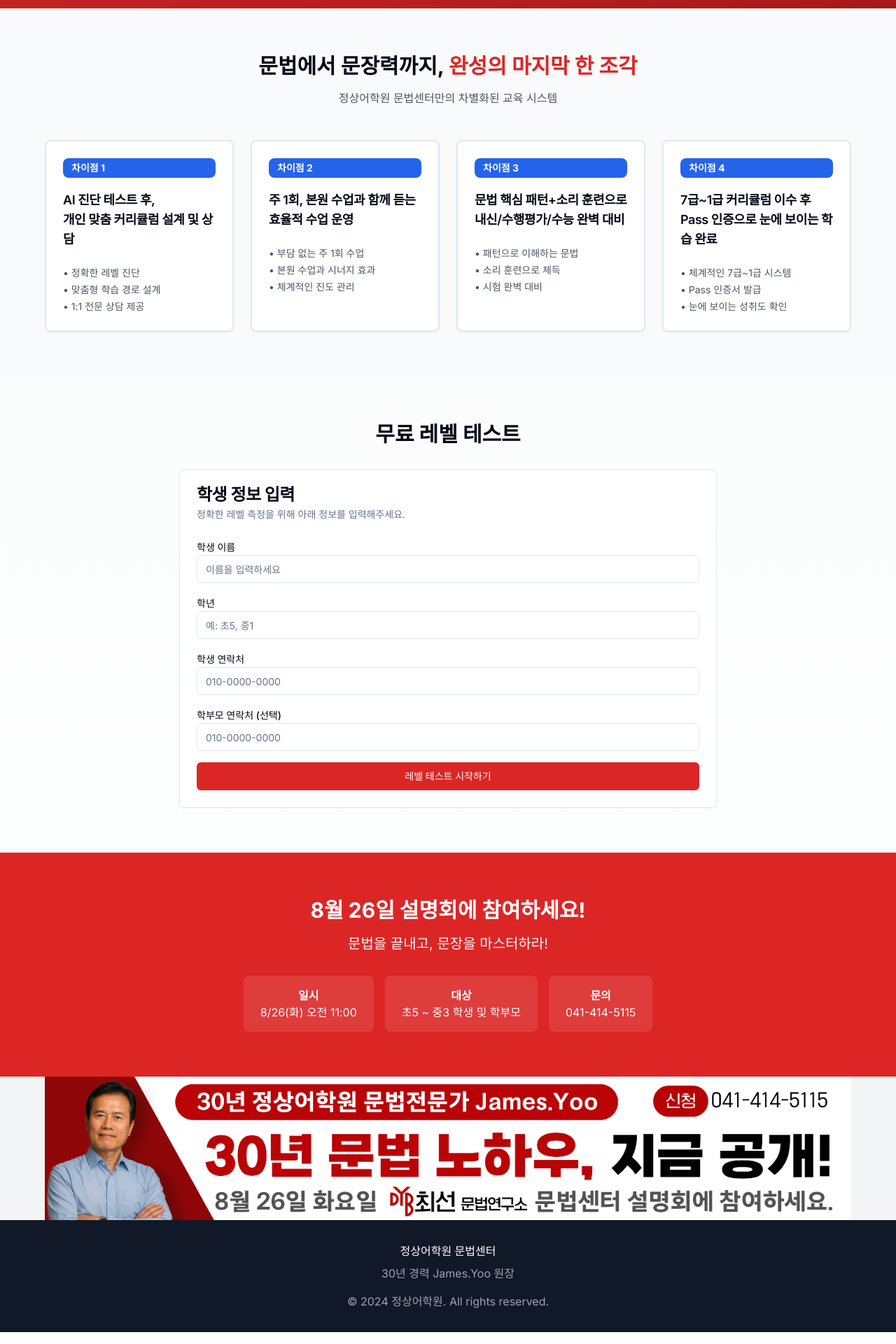
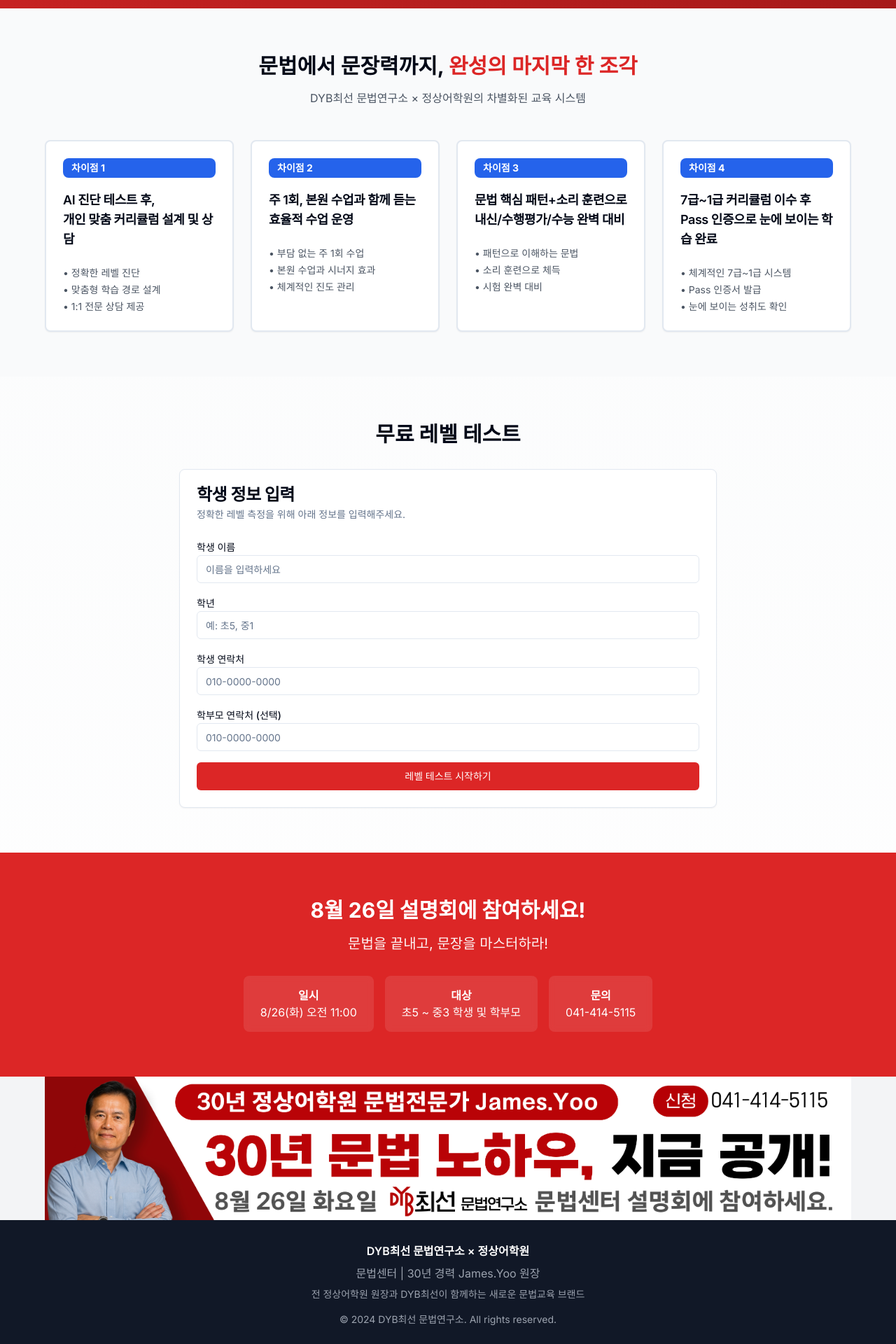
Before and after one commit to wjb127/english-landing, a Next.js app: page / in a window 1280 px wide. Shown: the part 440-2360 px from the top of the page at 70% size. Built offline with nearby package versions, Linux system fonts and the light colour scheme.

Commit message:
feat: 브랜드 정보 업데이트
- DYB최선 문법연구소 × 정상어학원 파트너십 강조
- 전 정상어학원 원장과 DYB최선의 협업 브랜드 명시
- 메타데이터 및 타이틀 업데이트
- Footer에 브랜드 스토리 추가

```diff
--- a/app/admin/page.tsx
+++ b/app/admin/page.tsx
@@ -130,10 +130,10 @@
         <div className="container mx-auto px-4 py-4">
           <div className="flex items-center justify-between">
             <h1 className="text-2xl font-bold text-gray-900">
-              정상어학원 문법센터 - 관리자 대시보드
+              DYB최선 문법연구소 × 정상어학원 - 관리자 대시보드
             </h1>
             <div className="text-sm text-gray-500">
-              크몽 프로젝트 #11
+              문법센터 관리 시스템
             </div>
           </div>
         </div>
--- a/app/layout.tsx
+++ b/app/layout.tsx
@@ -5,8 +5,8 @@
 const inter = Inter({ subsets: ["latin"] })
 
 export const metadata: Metadata = {
-  title: "정상어학원 문법센터 - 30년 전통의 체계적인 영어 문법 교육",
-  description: "30년 경력 James.Yoo 원장이 직접 지도하는 문법센터. AI 진단 테스트로 정확한 레벨 측정 후 맞춤 교육 제공",
+  title: "DYB최선 문법연구소 × 정상어학원 - 문법센터",
+  description: "전 정상어학원 원장 James.Yoo와 DYB최선이 함께하는 새로운 문법교육 브랜드. AI 진단 테스트로 정확한 레벨 측정 후 맞춤 교육 제공",
 }
 
 export default function RootLayout({
--- a/app/page.tsx
+++ b/app/page.tsx
@@ -105,11 +105,11 @@
         <div className="container mx-auto px-4 py-20 relative z-10">
           <div className="max-w-5xl mx-auto text-center">
             <h1 className="text-5xl md:text-6xl font-bold mb-6 leading-tight">
-              30년 전통, 정상어학원<br />
-              <span className="text-yellow-300">문법센터</span> 시작합니다!
+              DYB최선 × 정상어학원<br />
+              <span className="text-yellow-300">문법센터</span> 새롭게 시작합니다!
             </h1>
             <p className="text-xl mb-4 opacity-95">
-              30년 경력 James.Yoo 원장이 직접 지도하는 체계적인 문법 교육
+              전 정상어학원 원장 James.Yoo와 DYB최선이 함께하는 문법연구소
             </p>
             <p className="text-lg mb-8 opacity-90">
               8월 26일 화요일 오전 11:00 설명회 | 초5~중3 학생 및 학부모 대상
@@ -141,7 +141,7 @@
             문법에서 문장력까지, <span className="text-red-600">완성의 마지막 한 조각</span>
           </h2>
           <p className="text-center text-gray-600 mb-12">
-            정상어학원 문법센터만의 차별화된 교육 시스템
+            DYB최선 문법연구소 × 정상어학원의 차별화된 교육 시스템
           </p>
           <div className="grid md:grid-cols-2 lg:grid-cols-4 gap-6 max-w-6xl mx-auto">
             <Card className="border-2 hover:border-blue-500 transition-all hover:shadow-lg">
@@ -387,9 +387,10 @@
       {/* Footer */}
       <footer className="bg-gray-900 text-white py-8">
         <div className="container mx-auto px-4 text-center">
-          <p className="mb-2">정상어학원 문법센터</p>
-          <p className="text-gray-400">30년 경력 James.Yoo 원장</p>
-          <p className="text-gray-400 mt-4">© 2024 정상어학원. All rights reserved.</p>
+          <p className="mb-2 font-semibold">DYB최선 문법연구소 × 정상어학원</p>
+          <p className="text-gray-400 mb-2">문법센터 | 30년 경력 James.Yoo 원장</p>
+          <p className="text-gray-400 text-sm">전 정상어학원 원장과 DYB최선이 함께하는 새로운 문법교육 브랜드</p>
+          <p className="text-gray-400 mt-4 text-sm">© 2024 DYB최선 문법연구소. All rights reserved.</p>
         </div>
       </footer>
     </div>
```
